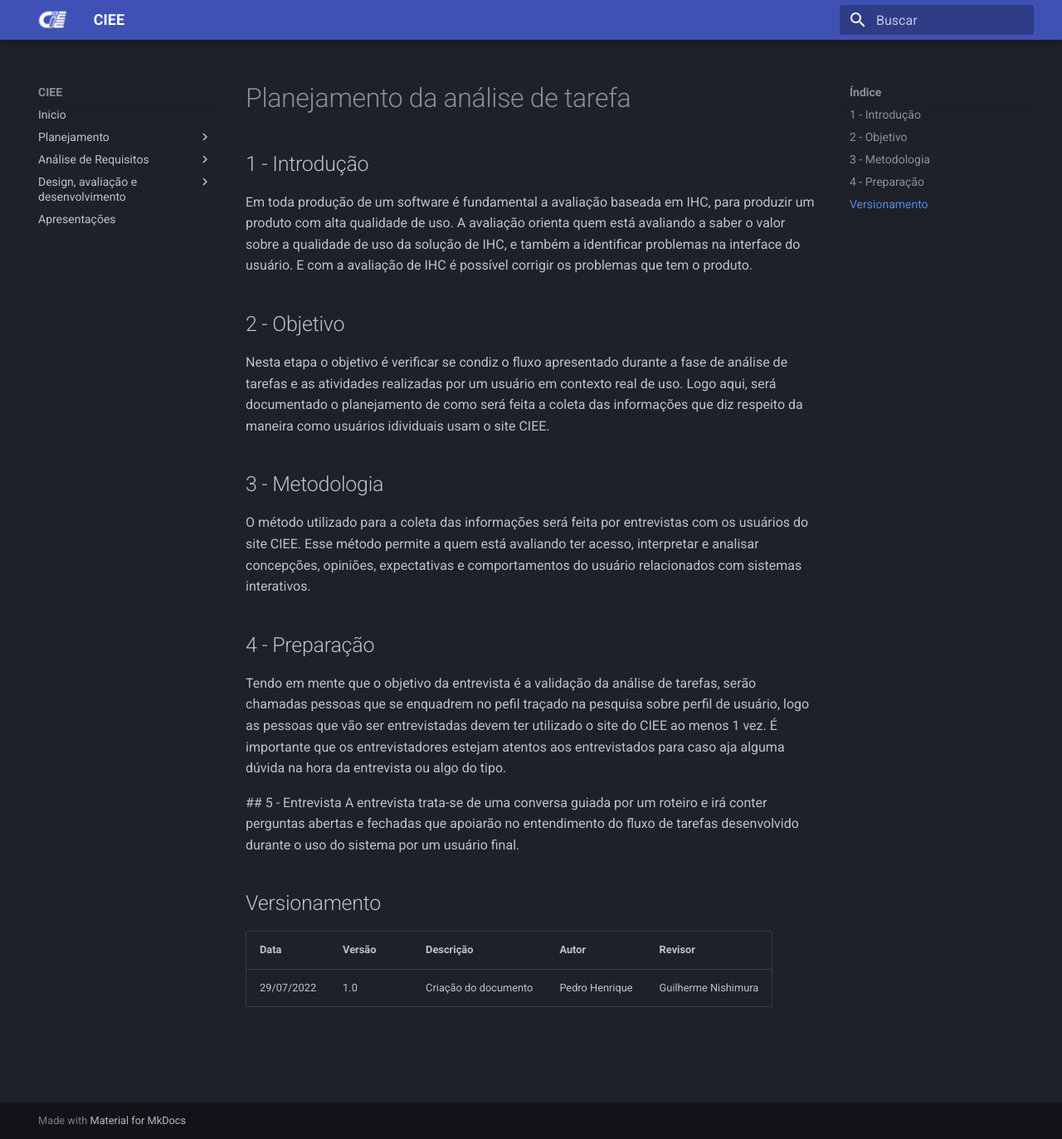
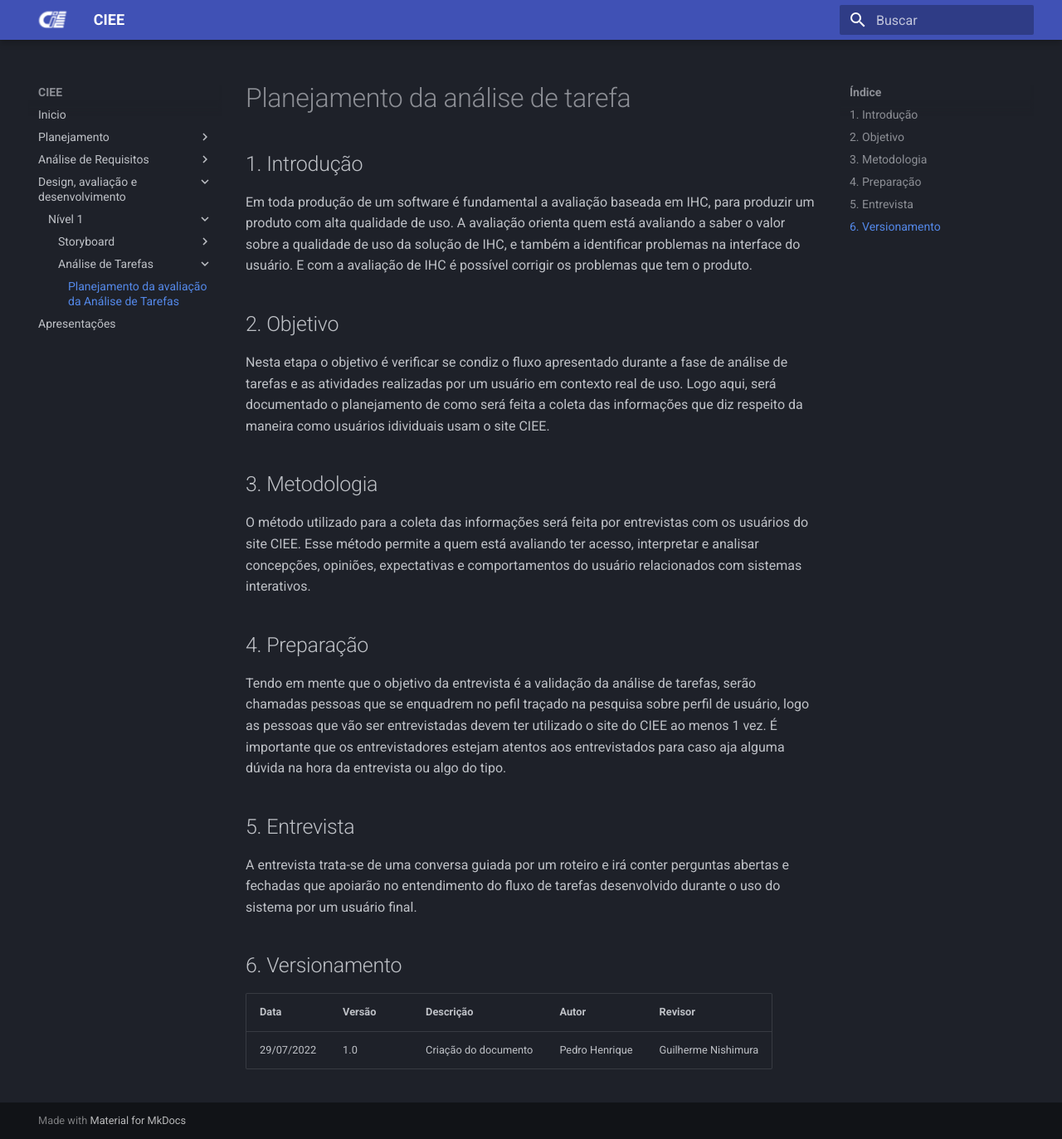
Before and after one commit to JoaoGElvas/2022.1-CIEE, an MkDocs documentation site: the page built from docs/design_avaliacao_desenvolvimento/nivel_1/planejamento_analise_de_tarefa.md, in a window 1280 px wide and 1373 px high. Shown: the whole window at 83% size. Built offline with MkDocs 1.6.1 and Material for MkDocs 9.7.7, drawn with Linux system fonts in a browser that asks for light colours.

Commit message:
Adição de páginas na página de navegação

```diff
--- a/docs/design_avaliacao_desenvolvimento/nivel_1/planejamento_da_análise_de_tarefa.md
+++ b/docs/design_avaliacao_desenvolvimento/nivel_1/planejamento_analise_de_tarefa.md
@@ -1,22 +1,22 @@
 # Planejamento da análise de tarefa
-## 1 - Introdução
+## 1. Introdução
   Em toda produção de um software é fundamental a avaliação baseada em IHC, para produzir um produto com alta qualidade de uso. A avaliação orienta quem está avaliando a saber o valor sobre a qualidade de uso da solução de IHC, e também a identificar problemas na interface do usuário. E com a avaliação de IHC é possível corrigir os problemas que tem o produto.
 
-## 2 - Objetivo
+## 2. Objetivo
   Nesta etapa o objetivo é verificar se condiz o fluxo apresentado durante a fase de análise de tarefas e as atividades realizadas por um usuário em contexto real de uso. Logo aqui, será documentado o planejamento de como será feita a coleta das informações que diz respeito da maneira como usuários idividuais usam o site CIEE.
 
-## 3 - Metodologia
+## 3. Metodologia
   O método utilizado para a coleta das informações será feita por entrevistas com os usuários do site CIEE.
   Esse método permite a quem está avaliando ter acesso, interpretar e analisar concepções, opiniões, expectativas e comportamentos do usuário relacionados com sistemas interativos.
 
-## 4 - Preparação
+## 4. Preparação
   Tendo em mente que o objetivo da entrevista é a validação da análise de tarefas, serão chamadas pessoas que se enquadrem no pefil traçado na pesquisa sobre perfil de usuário, logo as pessoas que vão ser entrevistadas devem ter utilizado o site do CIEE ao menos 1 vez.
   É importante que os entrevistadores estejam atentos aos entrevistados para caso aja alguma dúvida na hora da entrevista ou algo do tipo.
 
- ## 5 - Entrevista
+## 5. Entrevista
   A entrevista trata-se de uma conversa guiada por um roteiro e irá conter perguntas abertas e fechadas que apoiarão no entendimento do fluxo de tarefas desenvolvido durante o uso do sistema por um usuário final.
 
-## Versionamento
+## 6. Versionamento
 | Data       | Versão   | Descrição                         | Autor          | Revisor      |
 |------------|------------|-----------------------------------|----------------|--------------|
 | 29/07/2022 | 1.0 | Criação do documento | Pedro Henrique | Guilherme Nishimura|
--- a/mkdocs.yml
+++ b/mkdocs.yml
@@ -27,5 +27,8 @@
     - Nível 1:
       - Storyboard:
         - Storyboard: design_avaliacao_desenvolvimento/nivel_1/storyboard.md
-        - Planejamento da Avaliação do Storyboard: design_avaliacao_desenvolvimento/nivel_1/planejamento_aval_storyboard.md
+        - Planejamento da avaliação do Storyboard: design_avaliacao_desenvolvimento/nivel_1/planejamento_aval_storyboard.md
+        - Planejamento do relato dos resultados da avaliação do Storyboard: design_avaliacao_desenvolvimento/nivel_1/Planejamento_Relato_Storyboard.md
+      - Análise de Tarefas:
+        - Planejamento da avaliação da Análise de Tarefas: design_avaliacao_desenvolvimento/nivel_1/planejamento_analise_de_tarefa.md
   - Apresentações: apresentacoes.md
```
